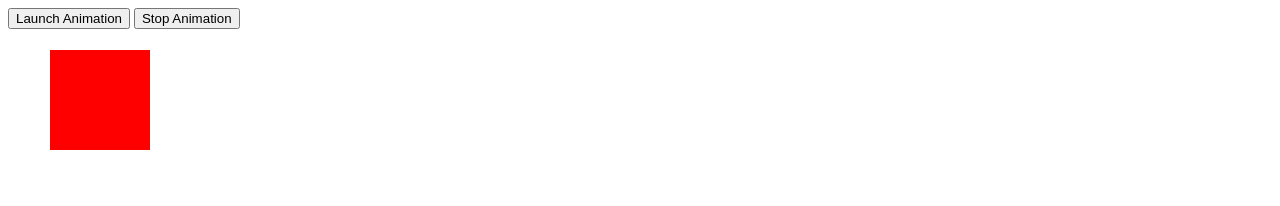
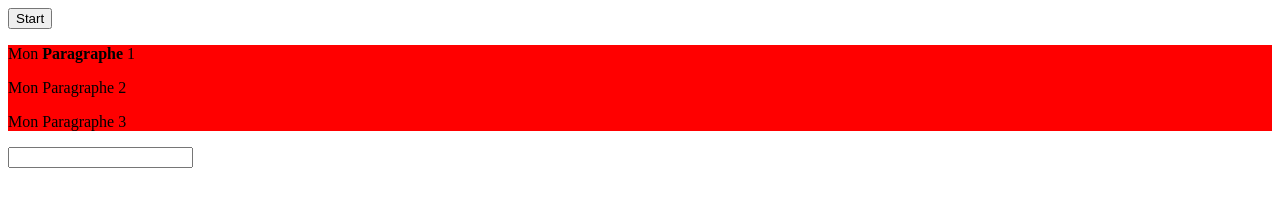
Before and after one commit to chrislaf63/Cours_JQuery, a plain HTML site: page index.html in a window 1280 px wide. Drawn offline with Linux system fonts and the light colour scheme.

Commit message:
Elements HTML

```diff
--- a/index.html
+++ b/index.html
@@ -8,8 +8,12 @@
         <title>Document</title>
     </head>
     <body>
-    <button id="start">Launch Animation</button>
-    <button id="stop">Stop Animation</button>
-    <div style="width: 100px; height: 100px; background: red; position: absolute; top: 50px; left: 50px;"></div>
+        <button id="start">Start</button>
+        <div style=" background: red;">
+            <p id="p1">Mon <b>Paragraphe</b> 1</p>
+            <p id="p2">Mon Paragraphe 2</p>
+            <p id="p3">Mon Paragraphe 3</p>
+        </div>
+        <input type="text" id="myInput">
     </body>
 </html>
--- a/script.js
+++ b/script.js
@@ -1,9 +1,8 @@
 $(function(){
+
     $("#start").click(function(){
-        $("div").slideUp(3000).slideDown(3000).fadeOut(3000).fadeIn(3000);
+        $("div").empty();
     });
 
 
-
-
 });
```
Lines whose indentation alone changed are shown as unchanged.
